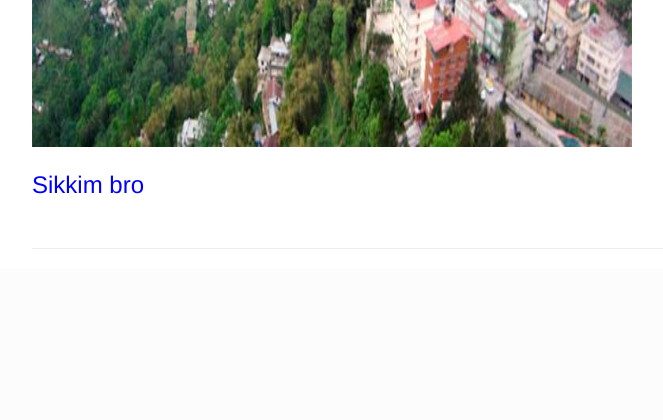
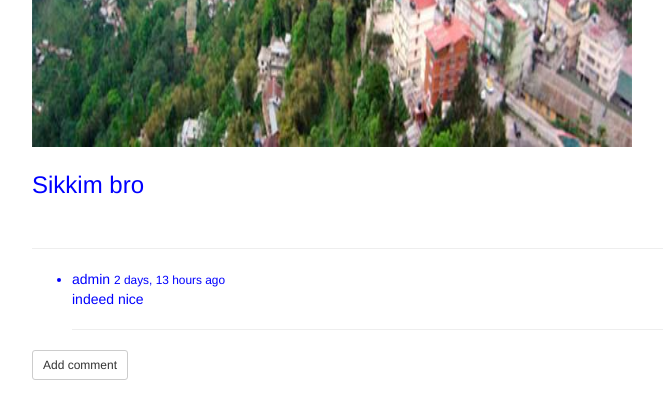
Before and after one commit to atisayajain/cs492, a Django app: page /home/post/details/6/ in a window 1280 px wide. Shown: the part 593-1013 px from the top of the page, without its empty margins (38-701 px from the left). Before the commit the page ends 842 px from the top, so only its background shows below. Run offline with Django 3.2, Linux system fonts and the light colour scheme; data comes from the database, SQL or seed files in the repository; both versions use the stored data as it was after the commit; some libraries are stand-ins or nearby versions.

Commit message:
Added comments and email notification

```diff
--- a/Forum/Forum/settings.py
+++ b/Forum/Forum/settings.py
@@ -119,6 +119,12 @@ USE_TZ = True
 # Static files (CSS, JavaScript, Images)
 # https://docs.djangoproject.com/en/2.0/howto/static-files/
 
+EMAIL_HOST = 'smtp.gmail.com'
+EMAIL_HOST_USER = 'projectcs492@gmail.com'
+EMAIL_HOST_PASSWORD = 'f00tballz'
+EMAIL_PORT = 587
+EMAIL_USE_TLS = True
+
 STATIC_URL = '/static/'
 
 if DEBUG:
--- a/Forum/accounts/templates/accounts/profile.html
+++ b/Forum/accounts/templates/accounts/profile.html
@@ -7,7 +7,7 @@
 
 {% block body %}
 
-Logged in as : {{ user.username }}
+{% if user == request.user %}Logged in as : {% endif %}{{ user.username }}
 
 {% if user.userprofile.profile_picture %}
 	<img src="{{ user.userprofile.profile_picture.url }}" width="200" height="200">
@@ -17,7 +17,7 @@ Logged in as : {{ user.username }}
 <hr>
 {{ user.userprofile.bio }}
 <hr>
-{% if request.user == post.user or user.is_superuser %}
+{% if user == request.user %}
 	<a href="{% url 'accounts:edit-info' %}">Edit info</a>
 {% endif %}
 
--- a/Forum/home/admin.py
+++ b/Forum/home/admin.py
@@ -1,5 +1,6 @@
 from django.contrib import admin
-from .models import Post
+from .models import Post, Comment
 
 
 admin.site.register(Post)
+admin.site.register(Comment)
--- a/Forum/home/models.py
+++ b/Forum/home/models.py
@@ -11,3 +11,13 @@ class Post(models.Model):
 
 	def __str__(self):
 		return self.title
+
+
+class Comment(models.Model):
+	user = models.ForeignKey(User, default=1, on_delete=models.CASCADE)
+	post = models.ForeignKey(Post, on_delete=models.CASCADE)
+	body = models.TextField()
+	timestamp = models.DateTimeField(auto_now=False, auto_now_add=True)
+
+	def __str__(self):
+		return self.user.username
--- a/Forum/home/templates/home/details.html
+++ b/Forum/home/templates/home/details.html
@@ -12,6 +12,24 @@
 
         <hr>
 
+        {% if comments %}
+            <ul>
+                {% for comment in comments %}
+                    <li>
+                        {{ comment.user.username}} <small>{{ comment.timestamp|timesince }} ago</small><br>
+                        {{ comment.body }}
+                        {% if request.user == comment.user or user.is_superuser %}
+                            <a href="{% url 'home:delete-comment' post.id comment.id %}" class="btn btn-sm btn-danger">Delete comment</a>
+                        {% endif %}
+                        <hr>
+                    </li>
+                {% endfor %}
+            </ul>
+        {% endif %}
+
+        <a href="{% url 'home:add-comment' post.id %}" class="btn btn-sm btn-default">Add comment</a><br><br><br>
+
+
         {% if request.user == post.user or user.is_superuser %}
             <a href="{% url 'home:post-edit' post.id %}" class="btn btn-md btn-primary">Edit Post</a>
             <a href="{% url 'home:post-delete' post.id %}" class="btn btn-sm btn-danger">Delete post</a>
--- a/Forum/home/urls.py
+++ b/Forum/home/urls.py
@@ -20,6 +20,12 @@ urlpatterns = [
 	# home/post/74/delete_post/
 	url(r'^post/(?P<post_id>[0-9]+)/delete_post/', views.delete_post, name='post-delete'),
 
+	# home/post/74/add_comment/
+	url(r'^post/(?P<post_id>[0-9]+)/add_comment/', views.add_comment, name='add-comment'),
+
+	# home/post/74/delete_comment/23/
+	url(r'^post/(?P<post_id>[0-9]+)/delete_comment/(?P<comment_id>[0-9]+)/$', views.delete_comment, name='delete-comment'),
+
 	# home/search/
 	url(r'^search$', views.search, name='search'),
 
--- a/Forum/home/views.py
+++ b/Forum/home/views.py
@@ -4,22 +4,23 @@ from django.shortcuts import render
 from django.http import HttpResponse
 import mimetypes
 from django.db.models import Q
-from .models import Post
-from .forms import PostForm
+from .models import Post, Comment
+from .forms import PostForm, CommentForm
 
 
 def index(request):
-    posts = Post.objects.all()
-    # Login Required
-    if request.user.is_authenticated:
-        return render(request, 'home/index.html', {'posts': posts})
-    else:
-        return render(request, 'accounts/login.html')
+	posts = Post.objects.all()
+	# Login Required
+	if request.user.is_authenticated:
+		return render(request, 'home/index.html', {'posts': posts, 'users': User.objects.all()})
+	else:
+		return render(request, 'accounts/login.html')
 
 
 def details(request, post_id):
     post = Post.objects.get(pk=post_id)
-    return render(request, 'home/details.html', {'post': post})
+    comments = Comment.objects.filter(post=post)
+    return render(request, 'home/details.html', {'post': post, 'comments': comments})
 
 
 def create_post(request):
@@ -65,6 +66,34 @@ def delete_post(request, post_id):
     return render(request, 'home/index.html', {'posts': posts})
 
 
+def add_comment(request, post_id):
+    post = Post.objects.get(pk=post_id)
+
+    if request.method == 'POST':
+        form = CommentForm(request.POST or None)
+        if form.is_valid:
+            comment = form.save(commit=False)
+            comment.user = request.user
+            comment.post = post
+            comment.save()
+            comments = Comment.objects.filter(post=post)
+            return render(request, 'home/details.html', {'post': post, 'comments': comments})
+    else:
+        form = CommentForm()
+    return render(request, 'home/comment_form.html', {'form': form})
+
+
+def delete_comment(request, post_id, comment_id):
+    post = Post.objects.get(pk=post_id)
+    comment = Comment.objects.get(pk=comment_id)
+    comment.delete()
+    context = {
+        'post': post,
+        'comments': Comment.objects.filter(post=post),
+    }
+    return render(request, 'home/details.html', context)
+
+
 def search(request):
     query = request.GET.get("q")
     users = User.objects.all()
--- a/pip-selfcheck.json
+++ b/pip-selfcheck.json
@@ -1 +1 @@
-{"last_check":"2018-03-10T12:50:20Z","pypi_version":"9.0.1"}
+{"last_check":"2018-03-27T14:16:32Z","pypi_version":"9.0.3"}
```
Also changed, not shown: Forum/accounts/views.py (+30 -19 lines), Forum/home/forms.py (+8 -1 lines), Forum/home/templates/home/comment_form.html (added, +36 -0 lines), Forum/home/templates/home/index.html (+7 -0 lines), Forum/db.sqlite3, Forum/home/migrations/0003_auto_20180326_1758.py (added), Forum/home/migrations/0004_comment.py (added), static/media/profile_picture/journey.jpg (added), static/media/profile_picture/sikkim.jpg (added).
